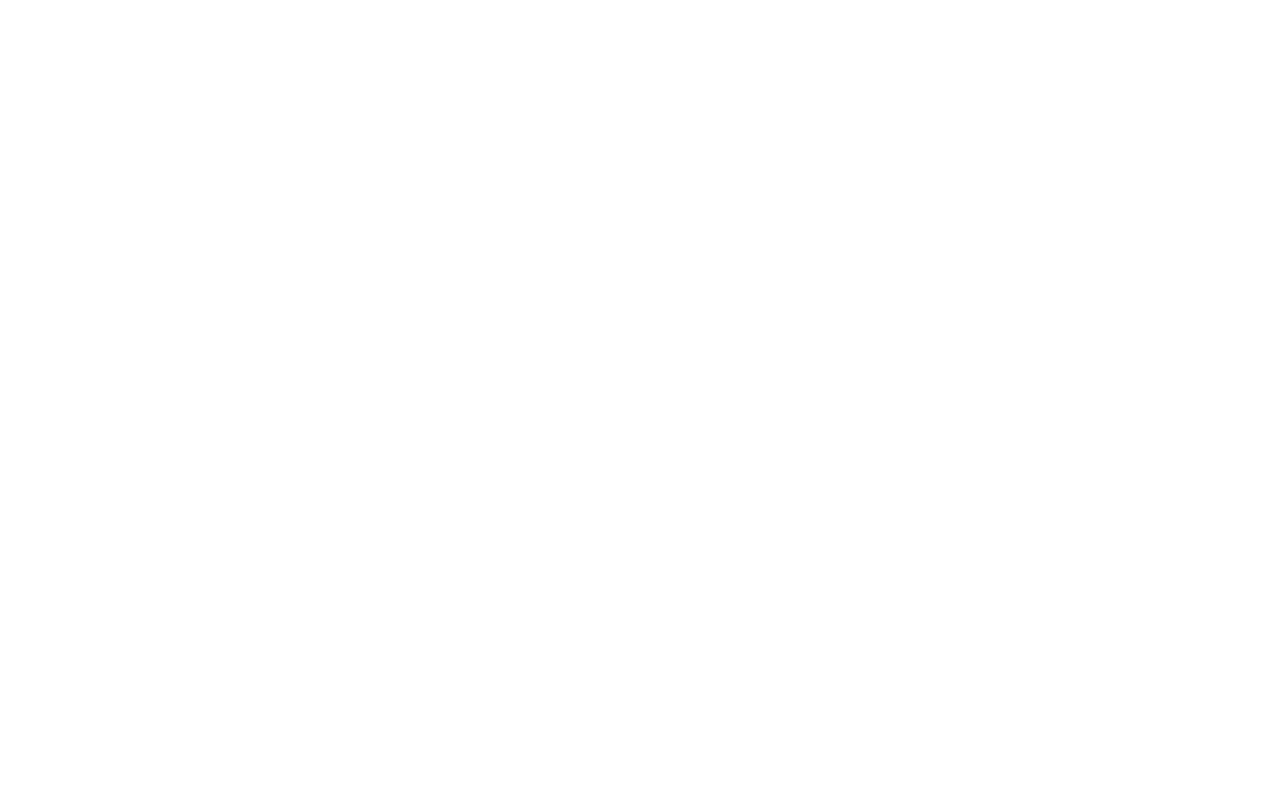
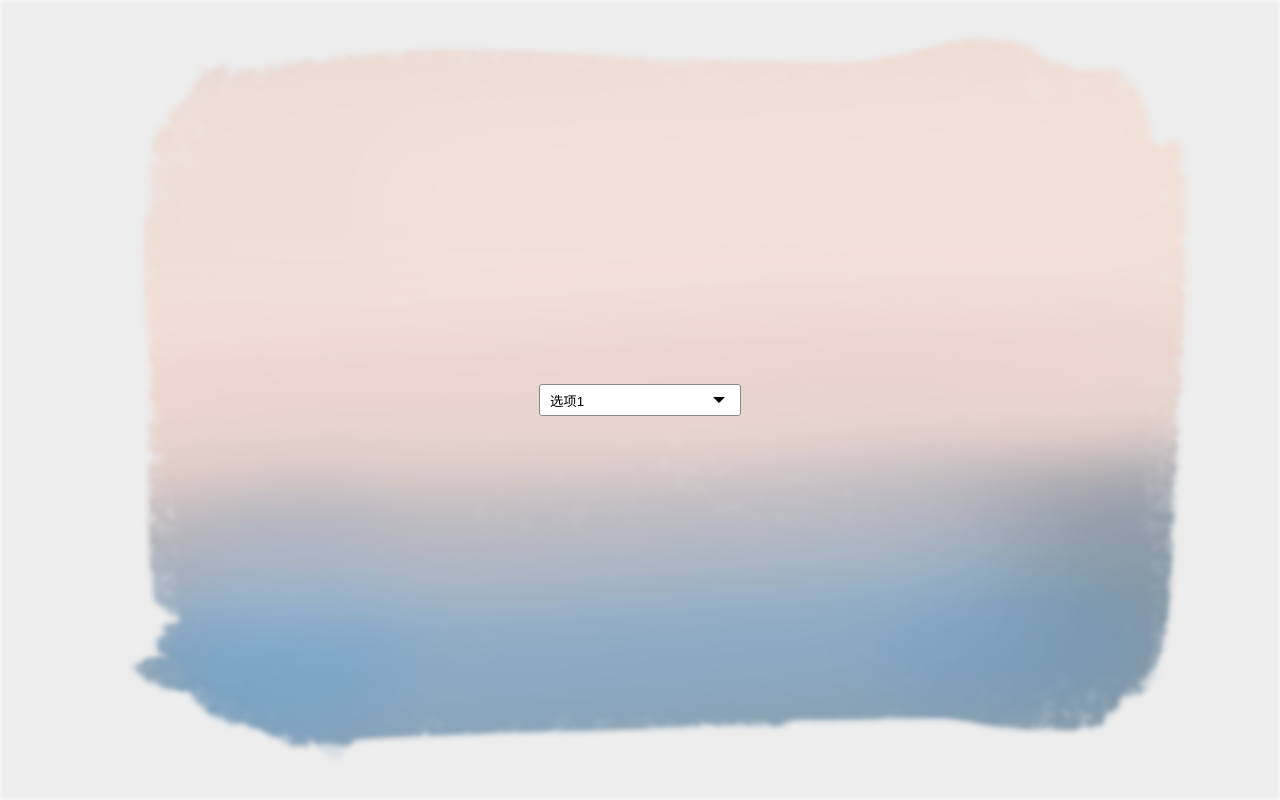
Before and after one commit to ablupi/up-project, a Vue app: page /#/select in a window 1280 px wide. Before the commit this address had no page. Built offline with nearby package versions, Linux system fonts and the light colour scheme.

Commit message:
📦 新增搜索选择器

```diff
--- a/src/assets/style/main.less
+++ b/src/assets/style/main.less
@@ -8,6 +8,7 @@
   width: 100vw;
   --theme: #ec9b64;
   --theme-o9: #ec9a64d8;
+  --theme-o2: #ec9a6434;
 }
 
 .views-main {
@@ -24,13 +25,14 @@
     position: absolute;
     top: 0;
     left: 0;
-    // background: url(../img/bg.png) no-repeat;
-    background-color: #ec846433;
-    // background-size:cover;
-    // background-position: center;
+    background: url(../img/bg2.png) no-repeat;
+    // background-color: #ec846433;
+    background-size:cover;
+    // background-size: 100% auto;
+    background-position: center;
     // backdrop-filter: blur(100px);
     // -webkit-backdrop-filter: blur(100px);
-    filter: blur(100px);
+    filter: blur(2px);
   }
 }
 
--- /dev/null
+++ b/src/components/select/select.vue
@@ -0,0 +1,156 @@
+<template>
+  <div
+    class="select"
+    @mouseover="showPopup = true"
+    @mouseleave="showPopup = false">
+    <input
+      type="text"
+      name="select-input"
+      @input="input"
+      :value="inputValue"/>
+    <Transition name="popup">
+      <div v-if="showPopup" class="select-popup">
+        <div
+          class="select-option"
+          v-for="item in data"
+          :key="item.key"
+          @click="select(item)">
+          <p>{{ item.text }}</p>
+        </div>
+      </div>
+    </Transition>
+  </div>
+</template>
+
+<script setup lang="ts">
+import { ref, defineProps, defineEmits, withDefaults } from 'vue'
+
+interface SelectOption {
+  key: string | number,
+  text: string
+}
+
+interface Props {
+  modelValue?: string | number,
+  data: Array<SelectOption>
+}
+
+const props = withDefaults(defineProps<Props>(), {
+  data: () => []
+})
+
+const emits = defineEmits(['update:modelValue', 'input', 'select'])
+
+const showPopup = ref(false)
+const inputValue = ref<string | undefined>(props.data.find(p => p.key===props.modelValue)?.text)
+
+const select = (item: SelectOption) => {
+  inputValue.value = item.text
+  emits('update:modelValue', item.key)
+  emits('select')
+}
+
+const input = (e: any) => {
+  inputValue.value = e.target.value
+  emits('input', e.target.value)
+}
+</script>
+
+<style scoped lang="less">
+.select {
+  --select-height: 30px;
+  height: var(--select-height);
+  max-height: var(--select-height);
+  width: 200px;
+  background: #fff;
+  display: flex;
+  align-items: center;
+  position: relative;
+  border: 1px solid #888888;
+  cursor: pointer;
+  border-radius: 3px;
+  &::before {
+    content: "";
+    position: absolute;
+    right: 15px;
+    height: 6px;
+    width: 12px;
+    background: #000;
+    clip-path: polygon(0 0, 50% 100%, 100% 0);
+    transition: 0.4s;
+  }
+  & > input {
+    border: none;
+    outline: none;
+    background: none;
+    margin-left: 10px;
+  }
+  .select-popup {
+    background: #fff;
+    position: absolute;
+    width: inherit;
+    max-height: calc(var(--select-height) * 5 + 10px);
+    top: 0;
+    transform: translateY(var(--select-height));
+    padding: 5px 5px 5px 10px;
+    border-radius: 5px;
+    transition: .4s;
+    display: flex;
+    flex-direction: column;
+    box-sizing: border-box;
+    box-shadow: 0 0 5px #b3b3b3;
+    overflow-y: scroll;
+    overflow-x: hidden;
+    z-index: 99;
+    .select-option {
+      height: var(--select-height);
+      min-height: var(--select-height);
+      font-size: 16px;
+      color: #303030;
+      border-bottom: 1px solid #ececec;
+      cursor: pointer;
+      display: flex;
+      align-items: center;
+      & > p {
+        transition: 0.2s;
+        display: block;
+        overflow: hidden;
+        white-space: nowrap;
+        text-overflow: ellipsis;
+      }
+      &:hover {
+        background: var(--theme-o2);
+        & > p {
+          transform: translateX(15px);
+        }
+      }
+    }
+    &::-webkit-scrollbar {
+      width: 5px;
+    }
+    &::-webkit-scrollbar-track {
+      background-color: #fff;
+      border-radius: 2px;
+    }
+    &::-webkit-scrollbar-thumb {
+      background-color: #d9dce3;
+      border-radius: 2px;
+    }
+  }
+  &:hover {
+    &::before {
+      transform: rotate(180deg);
+    }
+  }
+}
+.popup-enter-active,
+.popup-leave-active {
+  opacity: 1;
+  transform: translateY(var(--select-height));
+}
+.popup-enter-from,
+.popup-leave-to {
+  opacity: 0;
+  transform: translateY(0) !important;
+}
+</style>
--- a/src/router/index.ts
+++ b/src/router/index.ts
@@ -5,7 +5,7 @@
     path: '',
     name: 'Index',
     component: () => import('@/views/index.vue'),
-    redirect: '/pagination',
+    redirect: '/select',
     children: [
       // 消息弹窗
       {
@@ -43,6 +43,12 @@
         name: 'popover',
         component: () => import('@/views/popover/popover.vue'),
       },
+      // 下拉选择
+      {
+        path: '/select',
+        name: 'Select',
+        component: () => import('@/views/select/select.vue'),
+      },
     ]
   },
 ]
--- /dev/null
+++ b/src/views/select/select.vue
@@ -0,0 +1,41 @@
+<template>
+  <div class="views-main">
+    <o-select
+      :data="selectData"
+      v-model="selectValue"
+      @select="select"
+      @input="input">
+    </o-select>
+  </div>
+</template>
+
+<script setup lang="ts">
+import { ref } from 'vue'
+import OSelect from '@/components/select/select.vue'
+
+const originData = [
+  { key: 1, text: '选项1' },
+  { key: 2, text: '选项2' },
+  { key: 3, text: '选项3' },
+  { key: 4, text: '选项4' },
+  { key: 5, text: '选项5' },
+  { key: 6, text: '选项6' },
+  { key: 7, text: '选项7' },
+]
+
+const selectData = ref(JSON.parse(JSON.stringify(originData)))
+const selectValue = ref(1)
+
+const select = () => {
+  console.log(selectValue.value)
+}
+
+const input = (value: string) => {
+  console.log(value)
+  selectData.value = originData.filter(p => p.text.includes(value))
+}
+</script>
+
+<style scoped lang="less">
+
+</style>
```
Also changed, not shown: src/assets/img/bg2.png (added).
